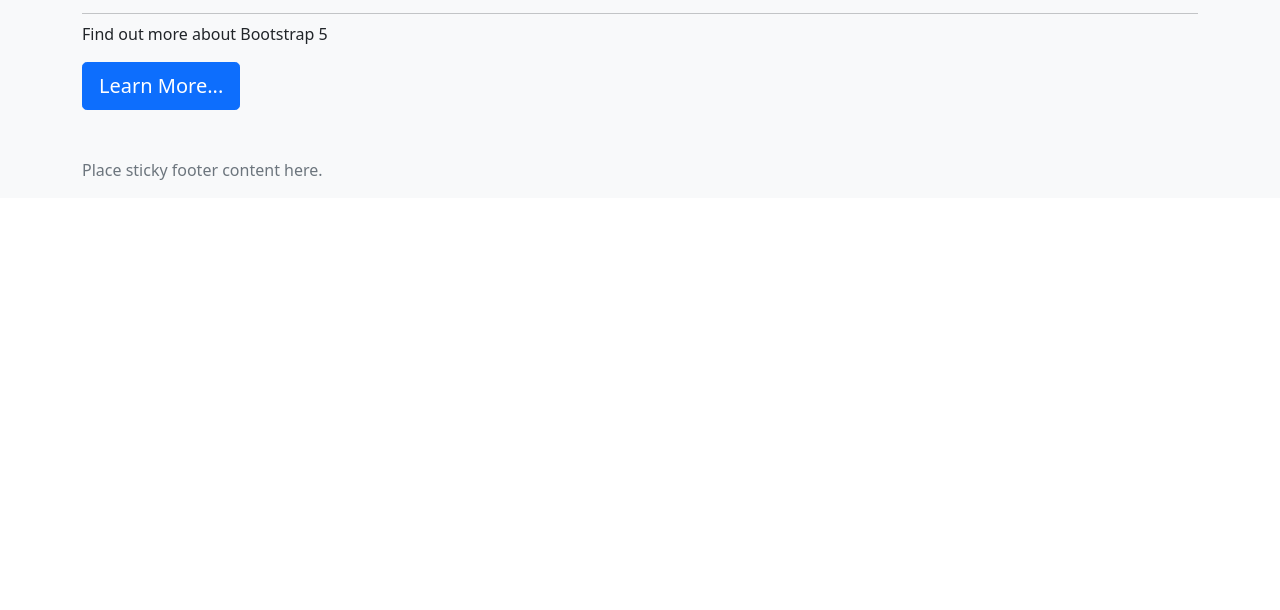
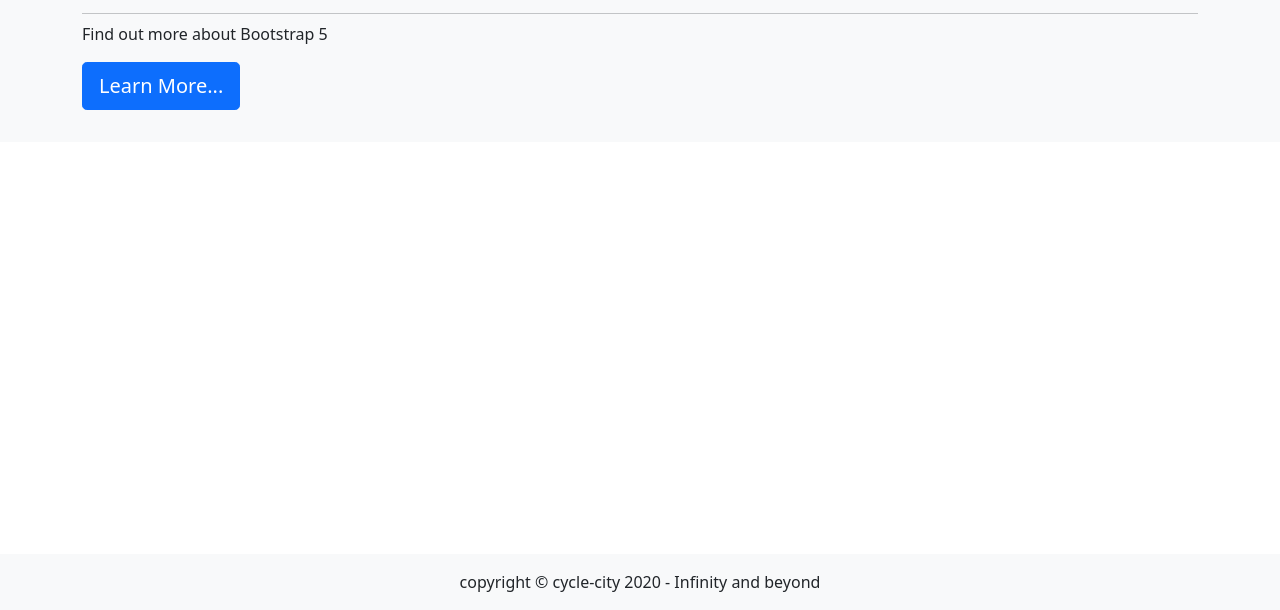
Before and after one commit to scotttct/bootstrap5-template, a plain HTML site: page about.html in a window 1280 px wide. Shown: the part 190-800 px from the top of the page. Drawn offline with nearby package versions, Linux system fonts and the light colour scheme.

Commit message:
added sticky footer on about page

```diff
--- a/about.html
+++ b/about.html
@@ -82,9 +82,9 @@
 
         </div> -->
       <!-- footer section -->
-      <footer class="footer mt-auto py-3 bg-light">
-        <div class="container">
-          <span class="text-muted">Place sticky footer content here.</span>
+      <footer class="footer mt-auto py-3 bg-light fixed-bottom">
+        <div class="container text-center">
+          <span>copyright &copy; cycle-city 2020 - Infinity and beyond</span>
         </div>
       </footer>
 
```
